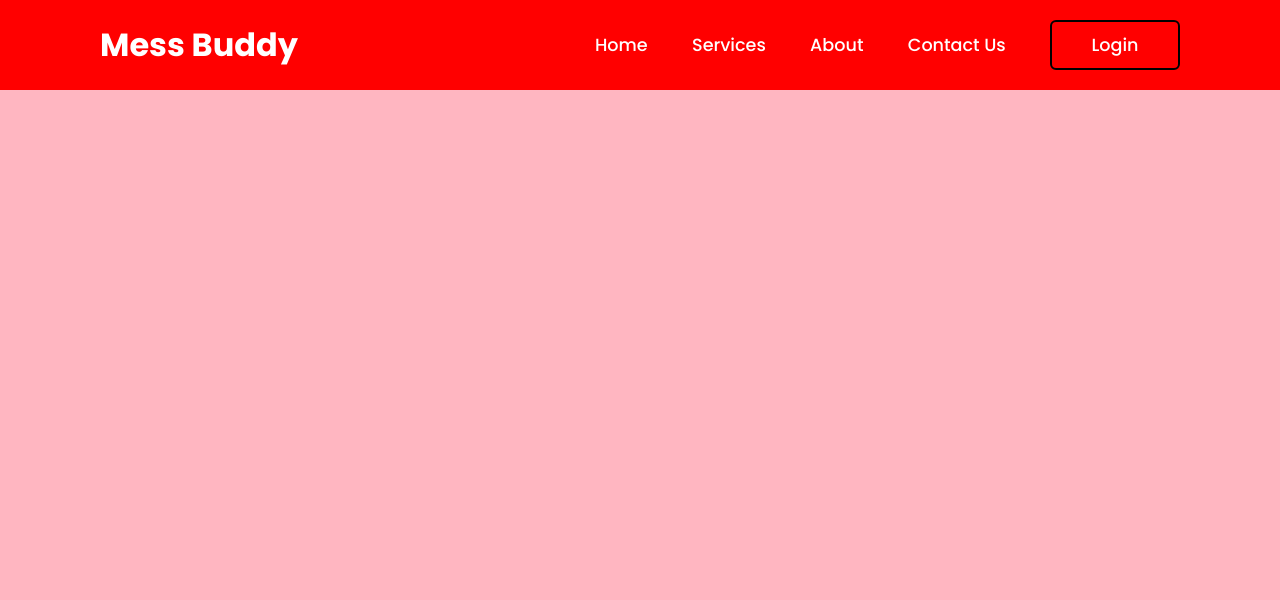
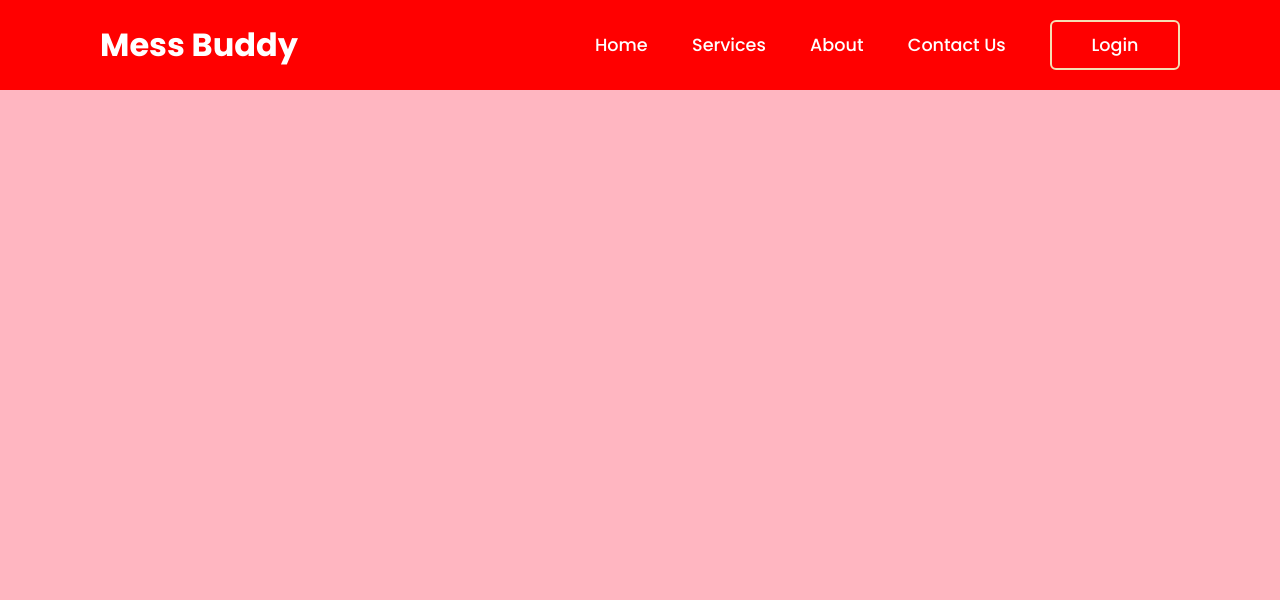
Before and after one commit to Prajwal5761/Mess-Buddy, a Django app: page / in a window 1280 px wide. Shown: the top 600 px of the page. Run offline with Django 5.2, Linux system fonts and the light colour scheme.

Commit message:
final modification.

```diff
--- a/static/style.css
+++ b/static/style.css
@@ -76,7 +76,7 @@ header {
     width: 130px;
     height: 50px;
     background: transparent;
-    border: 2px solid black;
+    border: 2px solid wheat;
     outline: none;
     border-radius: 6px;
     cursor: pointer;
@@ -88,7 +88,7 @@ header {
 }
 
 .navigation .btnlogin-popup:hover {
-    background: white;
+    background: wheat;
     color: #162938;
 }
 
@@ -151,7 +151,7 @@ header {
     height: 45px;
     background: #162938;
     font-size: 2em;
-    color: black;
+    color: wheat;
     display: flex;
     justify-content: center;
     align-items: center;
```
